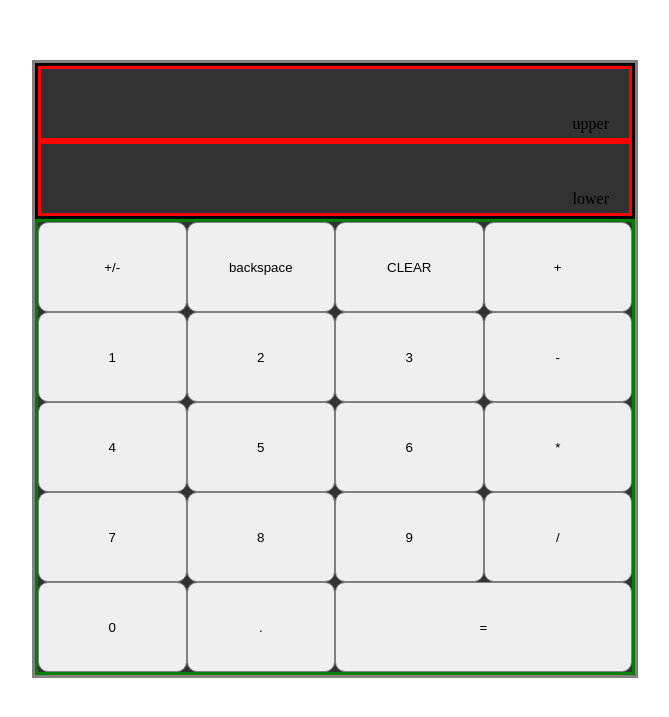
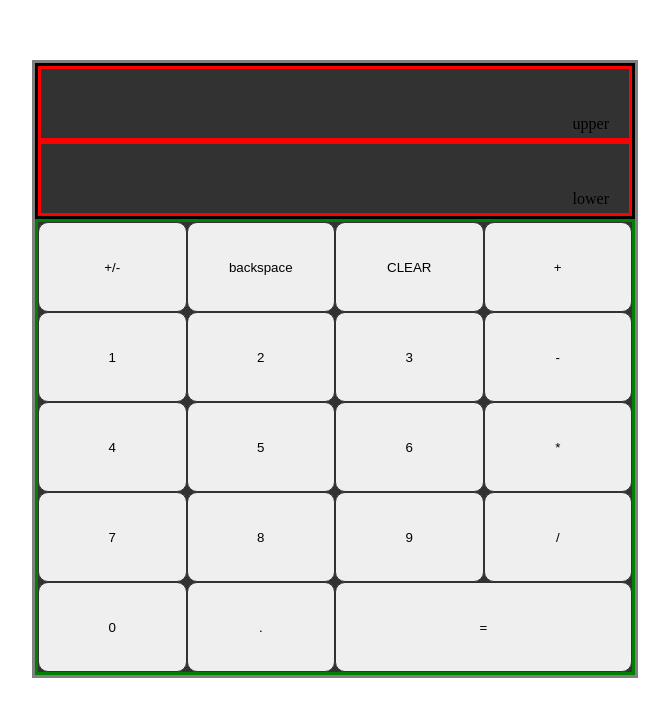
Before and after one commit to md0805gg/Calculator, a plain HTML site: page index.html in a window 1280 px wide. Shown: the part 131-848 px from the top of the page, without its empty margins (305-974 px from the left). Drawn offline with Linux system fonts and the light colour scheme.

Commit message:
CSS: Change button border color to match bckground

```diff
--- a/styles.css
+++ b/styles.css
@@ -52,7 +52,7 @@ body {
 button {
   height: 1/5;
   width: 25%;
-  border: solid 1px grey;
+  border: solid 1px rgb(50, 50, 50);;
   border-radius: 10px;
 }
 
```
